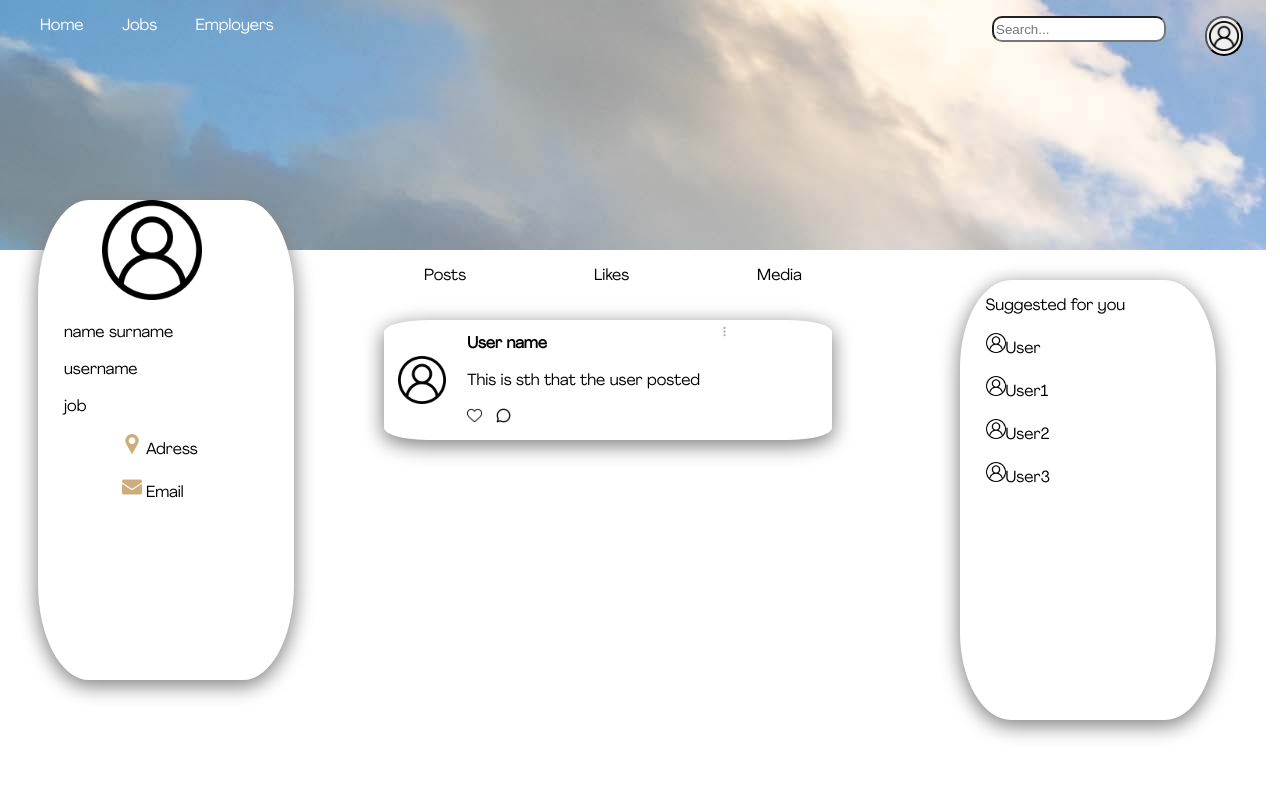
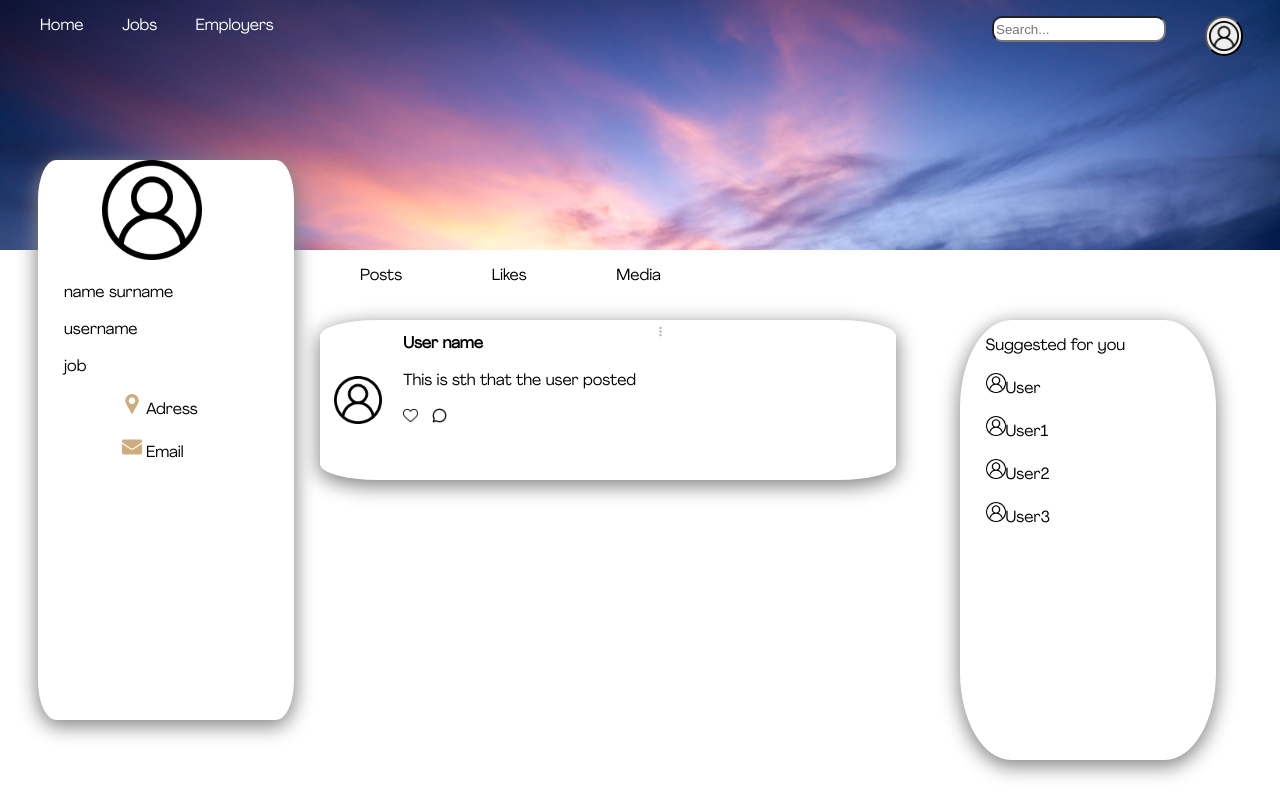
Before and after one commit to guy1998/SpiderWork, a PHP site: template views/user.html in a window 1280 px wide. Run offline with PHP 8.4, Linux system fonts and the light colour scheme; the template is opened without the code that fills it, so the values that code supplies are empty.

Commit message:
Changed the background image for user view and placed the containers in better position

```diff
--- a/styles/userview.css
+++ b/styles/userview.css
@@ -40,9 +40,11 @@ body{
 }
 
 #menu{
-    background-image: url("../images/bg image.jpeg");
+    background-image: url("../images/userviewBg.jpg");
+    background-size: cover;
+    background-repeat: no-repeat;
     height: 250px;
-    width: 98.9vw;
+    width: 100vw;
     display: flex;
 }
 
@@ -84,12 +86,12 @@ body{
 
 #feed li{
     display: flex;
-    margin-right: 10vw;
+    margin-right: 7vw;
 }
 
 #feedlist{
     width: 50vw;
-    margin-left: 30vw;
+    margin-left: 25vw;
     display: flex;
     list-style-type: none;
 }
@@ -102,11 +104,11 @@ body{
 #profile{
     position: absolute;
     z-index: 1;
-    top: 25%;
+    top: 20%;
     left: 3%;
     width: 20vw;
-    height: 60vh;
-    border-radius: 20%;
+    height: 70vh;
+    border-radius: 7%;
     background-color: white;
     box-shadow: 0px 5px 20px 1px gray;
 }
@@ -122,7 +124,7 @@ body{
 #suggested {
     position: absolute;
     z-index: 1;
-    top: 35%;
+    top: 40%;
     left: 75%;
     width: 20vw;
     height: 55vh;
@@ -139,9 +141,9 @@ body{
     position: absolute;
     z-index: 1;
     top: 40%;
-    left: 30%;
-    width: 35vw;
-    height: 15vh;
+    left: 25%;
+    width: 45vw;
+    height: 20vh;
     border-radius: 10%;
     background-color: beige;
     display: flex;
```
Also changed, not shown: images/userviewBg.jpg (added).
